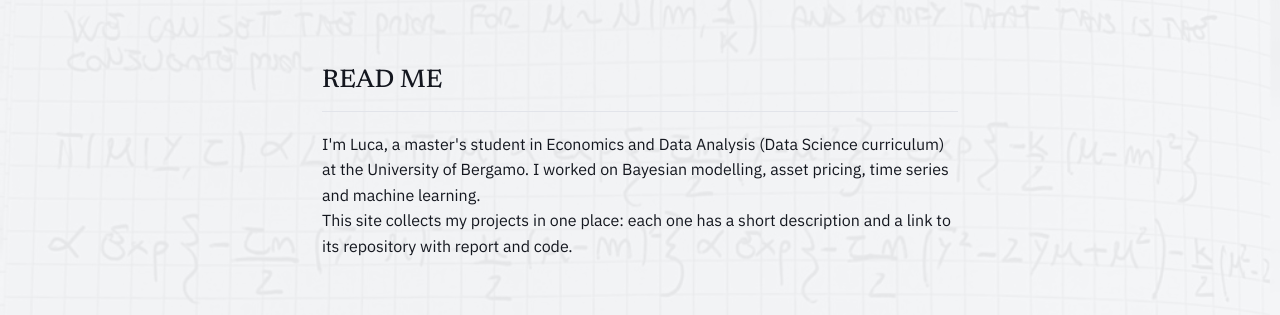
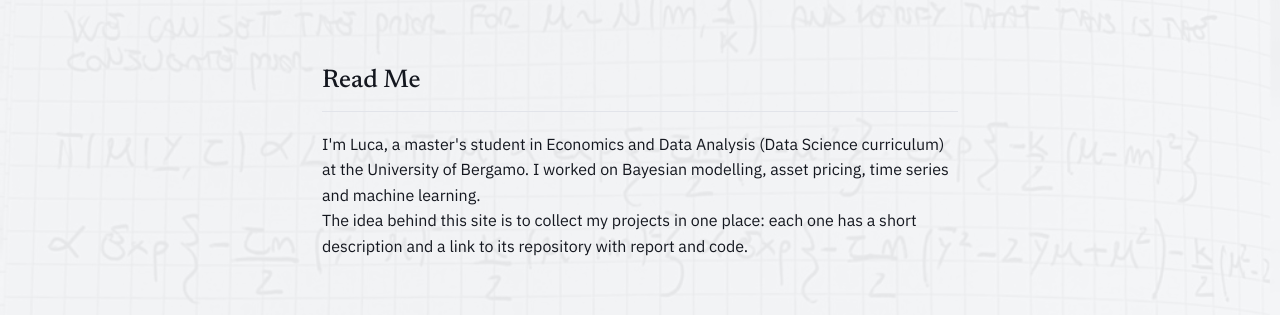
Before and after one commit to Luca-02-byte/Luca-02-byte.github.io, a plain HTML site: page index.html in a window 1280 px wide. Shown: the part 483-798 px from the top of the page. Drawn offline with Linux system fonts and the light colour scheme.

Commit message:
Correct heading and enhance site description
Updated headings and improved site description.

```diff
--- a/index.html
+++ b/index.html
@@ -21,14 +21,15 @@
 
 <main>
   <section id="Chi-Sono?">
-    <h2>READ ME</h2>
+    <h2>Read Me</h2>
     <p>
        I'm Luca, a master's student in Economics and Data Analysis (Data Science
       curriculum) at the University of Bergamo. I worked on Bayesian modelling,
       asset pricing, time series and machine learning.
     </p>
     <p>
-      This site collects my projects in one place: each one has a short
+
+      The idea behind this site is to collect my projects in one place: each one has a short
       description and a link to its repository with report and code.
     </p>
   </section>
```
